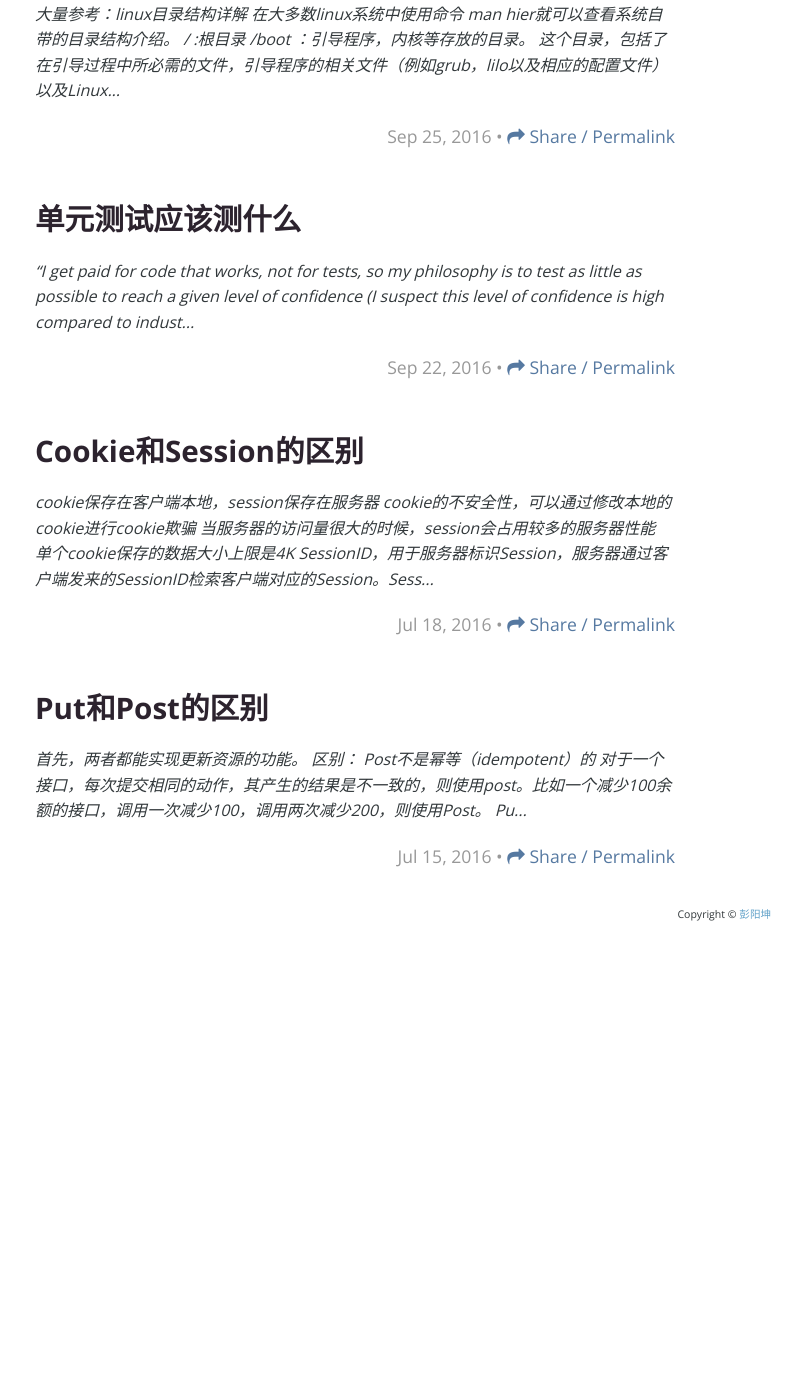
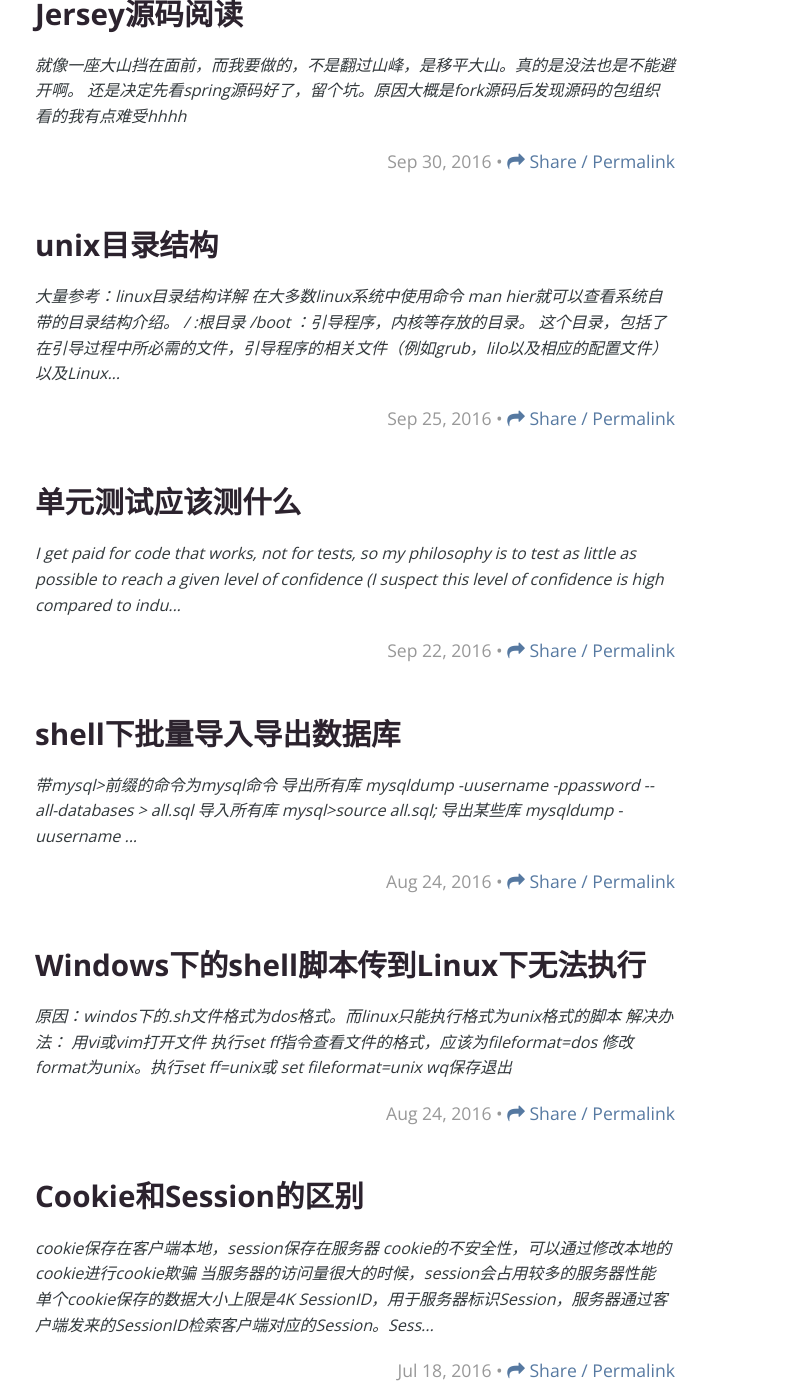
Before and after one commit to Yesphet/Yesphet.github.io, a Jekyll site: the page built from index.html, in a window 1280 px wide and 1400 px high, scrolled down 697 px. Shown: the whole window, without its empty margins (285-1087 px from the left). Built offline with Jekyll 4.4.1, drawn with Linux system fonts in a browser that asks for light colours; nearby versions of some CDN libraries; some web fonts are replaced; the list of posts is cut into pages by our own code; before the commit the page ends 1638 px from its top, so only the background shows below that; some of the changed text lies outside the part shown.

Commit message:
add post

````diff
--- /dev/null
+++ b/_posts/2016-08-24-Windows下的shell脚本传到Linux下无法执行.md
@@ -0,0 +1,14 @@
+---
+layout: post
+title: Windows下的shell脚本传到Linux下无法执行
+tag:
+ - Linux
+---
+
+原因：windos下的.sh文件格式为dos格式。而linux只能执行格式为unix格式的脚本
+解决办法：
+
+- 用vi或vim打开文件
+- 执行set ff指令查看文件的格式，应该为fileformat=dos
+- 修改format为unix。执行set ff=unix或 set fileformat=unix
+- wq保存退出
--- /dev/null
+++ b/_posts/2016-08-24-shell下批量导入导出数据库.md
@@ -0,0 +1,60 @@
+---
+layout: post
+title: shell下批量导入导出数据库
+tag:
+ - MySql
+---
+
+> 带`mysql>`前缀的命令为mysql命令
+
+
+1. 导出所有库
+
+	`mysqldump -uusername -ppassword --all-databases > all.sql`
+
+2. 导入所有库
+
+	`mysql>source all.sql;`
+
+3. 导出某些库
+
+	`mysqldump -uusername -ppassword --databases db1 db2 > db1db2.sql`
+
+4. 导入某些库
+
+	`mysql>source db1db2.sql;`
+
+5. 导入某个库
+
+	```
+	mysql -uusername -ppassword db1 < db1.sql;
+	```
+	或
+
+	```
+	mysql>source db1.sql;
+	```
+6. 导出某些数据表
+
+	```
+	mysqldump -uusername -ppassword db1 table1 table2 > tb1tb2.sql
+	```
+
+7. 导入某些数据表
+
+	```
+	mysql -uusername -ppassword db1 < tb1tb2.sql
+	```
+	或
+
+	```
+	mysql>
+	use db1;
+	source tb1tb2.sql;
+	```
+
+8. 只导表结构
+
+	```
+	mysqldump --opt -d -uusername -ppassword db1 table1 table2 > tb1tb2.sql
+	```
--- /dev/null
+++ b/_posts/2016-10-9-实习小结.md
@@ -0,0 +1,14 @@
+---
+layout: post
+title: 实习小结
+tag:
+ - 随笔
+---
+
+7.11-9.30差不多两个半月的实习时间，学到了很多东西。
+
+- 首先是对代码规范的重要性有了更深刻的认识，不仅是排版命名，代码段长度的控制。在效率允许的情况下，请编写简单易懂并且简洁的语句。
+- 学会了很重要的单元测试。好的单元测试不仅是对模块的检测，还可以作为模块的文档，告诉别人该模块的作用边界等信息。
+- 发现了很多基础上的问题。基础的不扎实导致在许多简单的问题上耗费了大量的时间，所以希望接下去可以好好补充一下基础。
+- 要有良好的生活习惯，还有健康的身体。所以多锻炼，早睡早起。之后回去好好坚持夜跑。
+- 最后就是留意生活吧
````
Also changed, not shown: _posts/2016-09-22-单元测试测什么.md (+1 -1 lines), _posts/2016-09-30-Jersey源码阅读.md (+1 -1 lines), _posts/2016-7-12-RESTful--设计风格.md (added, +19 -0 lines).
